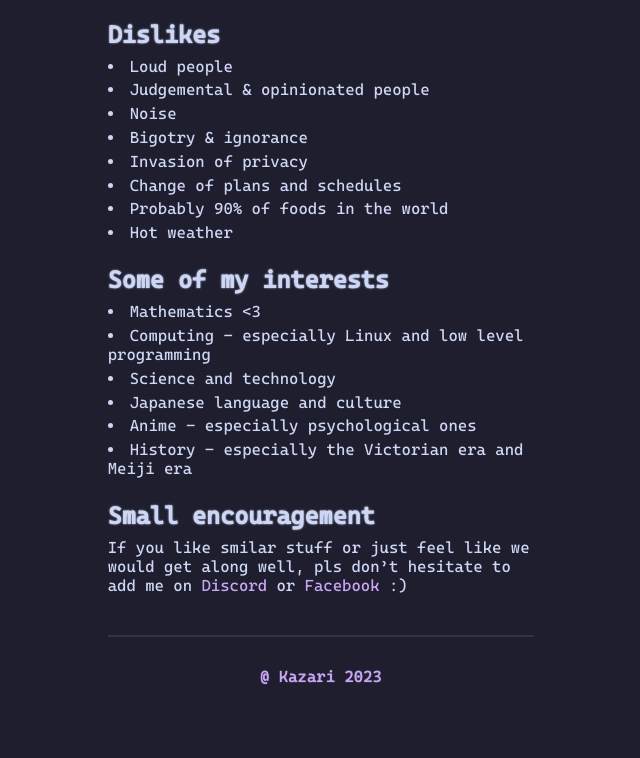
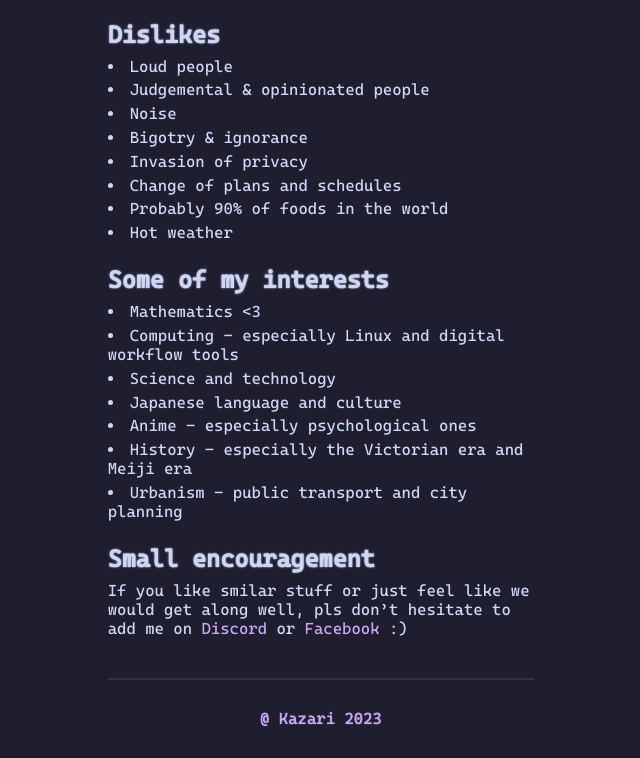
Before and after one commit to jKazari/jKazari.github.io, a plain HTML site: page about.html in a window 1280 px wide. Shown: the part 941-1699 px from the top of the page, without its empty margins (319-959 px from the left). Before the commit the page ends 1656 px from the top, so only its background shows below. Drawn offline with Linux system fonts and the light colour scheme.

Commit message:
Update about.html

```diff
--- a/about.html
+++ b/about.html
@@ -81,11 +81,12 @@
 			<div class="interests">
 				<h3>Some of my interests</h3>
 					<li>Mathematics <3</li>
-					<li>Computing - especially Linux and low level programming</li>
+					<li>Computing - especially Linux and digital workflow tools</li>
 					<li>Science and technology</li>
 					<li>Japanese language and culture</li>
 					<li>Anime - especially psychological ones</li>
 					<li>History - especially the Victorian era and Meiji era</li>
+					<li>Urbanism - public transport and city planning</li>
 			</div>
 			<div class="text-me">
 				<h3>Small encouragement</h3>
```
